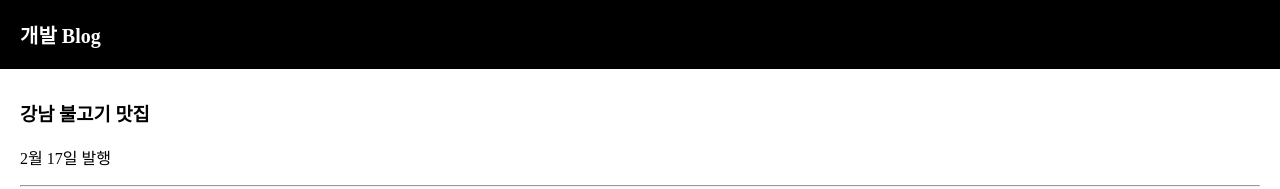
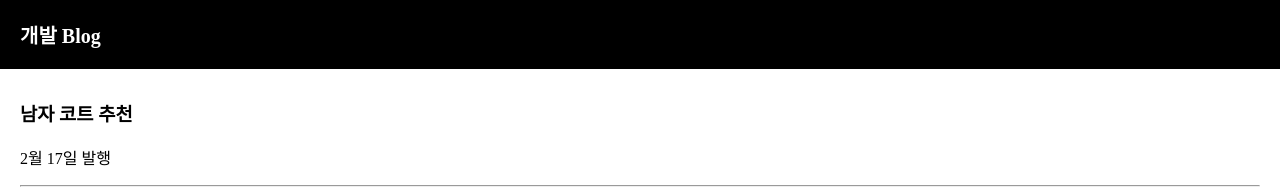
Before and after one commit to pickyham/codingapple-react, a React (Create React App) app: page / in a window 1280 px wide. Shown: the top 189 px of the page. Built offline with nearby package versions, Linux system fonts and the light colour scheme.

Commit message:
#1 part1 : state
- ES6 destructuring

```diff
--- a/src/App.js
+++ b/src/App.js
@@ -1,11 +1,13 @@
+import React, {useState} from 'react';
 import logo from './logo.svg';
 import './App.css';
 
 function App() {
 
+  let [글제목,글제목변경함수] = useState('남자 코트 추천');
+  //[state데이터, state데이터변경함수]
+  //state는 1. 변수 대신 쓰는 데이터 저장공간 2. useState()를 이용해 만들어야함
   let post ='강남 불고기 맛집'
-  let title ='제목'
-  let content ='내용'
 
   return (
     <div className="App">
@@ -15,12 +17,8 @@ function App() {
       </div>
 
       </div>
-      {/* <div className="list">
-          <ol>{title}</ol>
-          <ul>{content}</ul>
-      </div> */}
       <div className="list">
-        <h3>{ post }</h3>
+        <h3>{ 글제목 }</h3>
         <p>2월 17일 발행</p>
         <hr/>
       </div>
```
Also changed, not shown: 1 other file (tests, documents, lock files or other folders).
